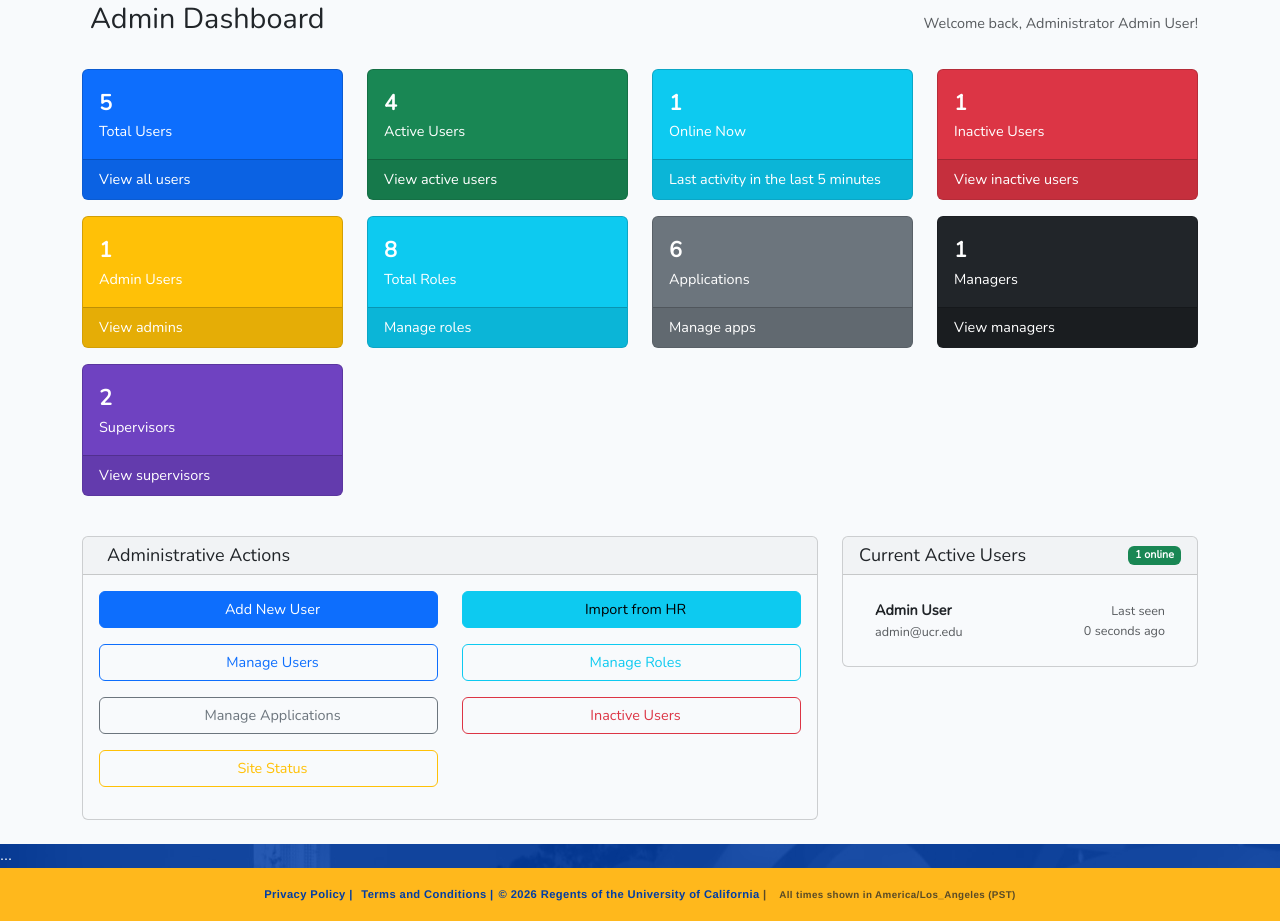
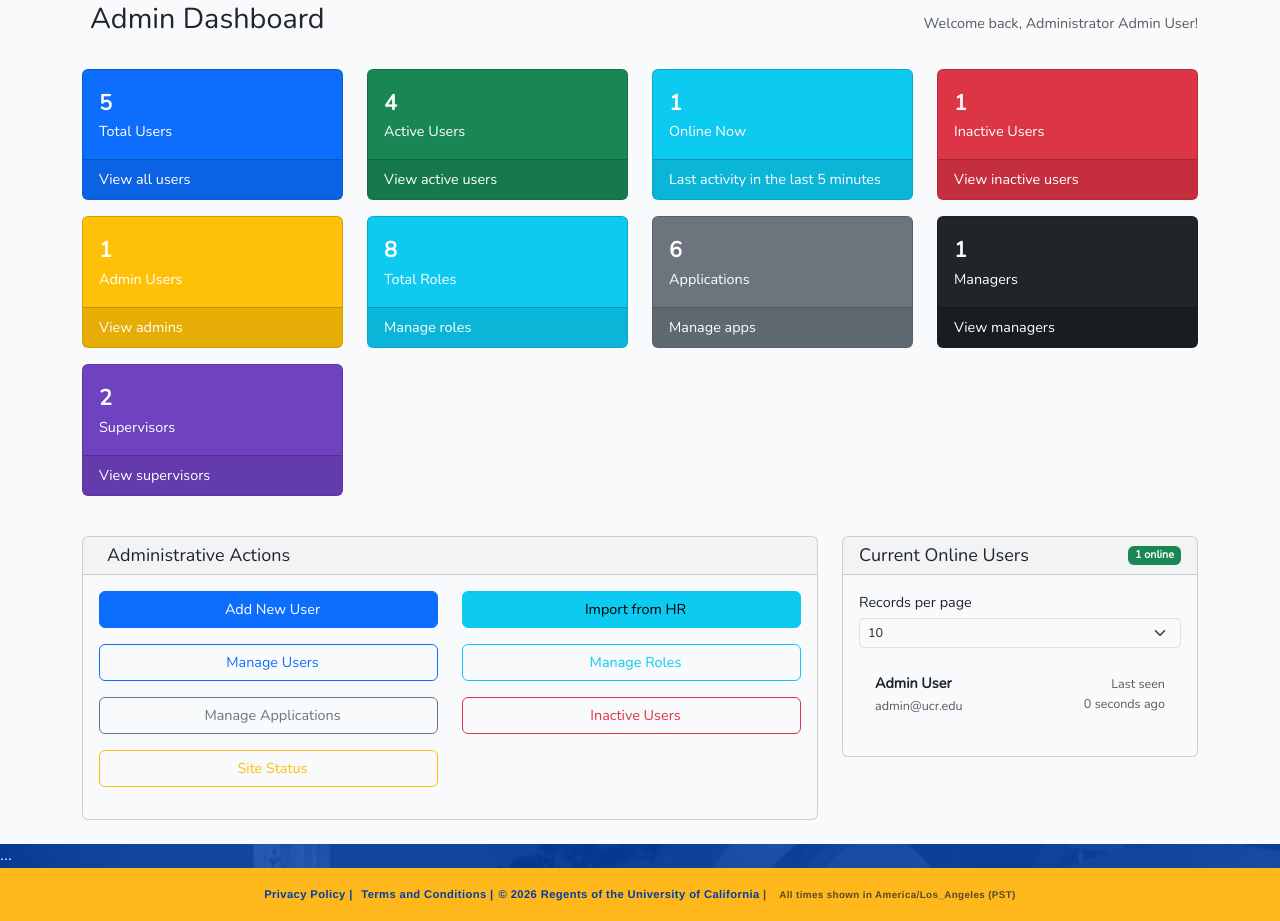
Before and after one commit to valdezOnline/ucr-app-template, a Laravel app: page /home in a window 1280 px wide. Shown: the part 225-1146 px from the top of the page. Run offline with Laravel 12, Linux system fonts and the light colour scheme; a user stored in the database is signed in; data comes from the database, SQL or seed files in the repository; tables that the repository leaves empty hold one stand-in row (values such as "Sample post"); style sheets or scripts are compiled from the project's sources.

Commit message:
feat: enhance online users display on admin dashboard with pagination and update section title

```diff
--- a/modules/Core/Presentation/Http/Controllers/HomeController.php
+++ b/modules/Core/Presentation/Http/Controllers/HomeController.php
@@ -31,13 +31,23 @@ class HomeController extends Controller
     {
         $user = auth()->user();
 
-        $onlineUsers = \Modules\Core\Models\User::online()->orderByDesc('last_seen_at')->get();
+        $onlineUsersQuery = \Modules\Core\Models\User::online()->orderByDesc('last_seen_at');
+        $onlineUsersPerPage = (int) request()->integer('online_users_per_page', 10);
+        $allowedPerPageOptions = [10, 25, 50, 100];
+
+        if (!in_array($onlineUsersPerPage, $allowedPerPageOptions, true)) {
+            $onlineUsersPerPage = 10;
+        }
+
+        $onlineUsers = (clone $onlineUsersQuery)
+            ->paginate($onlineUsersPerPage)
+            ->withQueryString();
 
         $stats = [
             'total_users' => \Modules\Core\Models\User::count(),
             'active_users' => \Modules\Core\Models\User::where('is_active', true)->count(),
             'inactive_users' => \Modules\Core\Models\User::where('is_active', false)->count(),
-            'online_users' => $onlineUsers->count(),
+            'online_users' => (clone $onlineUsersQuery)->count(),
             'admin_users' => \Modules\Core\Models\User::withRole('admin')->count(),
             'manager_users' => \Modules\Core\Models\User::withRole('manager')->count(),
             'supervisor_users' => \Modules\Core\Models\User::withRole('supervisor')->count(),
@@ -50,6 +60,6 @@ class HomeController extends Controller
         // Get applications user has access to
         $userApplications = \Modules\Core\Models\Application::visibleToUser($user)->get();
 
-        return view('home', compact('stats', 'userApplications', 'onlineUsers'));
+        return view('home', compact('stats', 'userApplications', 'onlineUsers', 'onlineUsersPerPage'));
     }
 }
--- a/resources/views/home.blade.php
+++ b/resources/views/home.blade.php
@@ -260,13 +260,29 @@
                     </div>
                 </div>
                 <div class="col-md-4">
-                    @if ($onlineUsers->isNotEmpty())
+                    @if ($onlineUsers->total() > 0)
                         <div class="card mb-4">
-                    <div class="card-header d-flex justify-content-between align-items-center">
-                        <h5 class="mb-0">Current Active Users</h5>
-                        <span class="badge bg-success">{{ $onlineUsers->count() }} online</span>
+                            <div class="card-header d-flex justify-content-between align-items-center gap-2 flex-wrap">
+                                <h5 class="mb-0">Current Online Users</h5>
+                                <span class="badge bg-success">{{ $onlineUsers->total() }} online</span>
                             </div>
                             <div class="card-body">
+                                <form method="GET" action="{{ route('home') }}" class="mb-3">
+                                    <div class="row g-2 align-items-end">
+                                        <div class="col-12">
+                                            <label for="online_users_per_page" class="form-label mb-1">Records per page</label>
+                                            <select id="online_users_per_page" name="online_users_per_page"
+                                                class="form-select form-select-sm" onchange="this.form.submit()">
+                                                @foreach ([10, 25, 50, 100] as $option)
+                                                    <option value="{{ $option }}"
+                                                        @selected((int) $onlineUsersPerPage === $option)>
+                                                        {{ $option }}
+                                                    </option>
+                                                @endforeach
+                                            </select>
+                                        </div>
+                                    </div>
+                                </form>
                                 <div class="list-group list-group-flush">
                                     @foreach ($onlineUsers as $onlineUser)
                                         <div class="list-group-item d-flex justify-content-between align-items-center">
@@ -280,6 +296,9 @@
                                             </div>
                                         </div>
                                     @endforeach
+                                </div>
+                                <div class="mt-3">
+                                    {{ $onlineUsers->onEachSide(1)->links('pagination::bootstrap-5') }}
                                 </div>
                             </div>
                         </div>
```
Also changed, not shown: docs/authentication-guide.md (+1 -1 lines), tests/Feature/AdminDashboardOnlineUsersTest.php (added, +71 -0 lines). Lines whose indentation alone changed are shown as unchanged.
